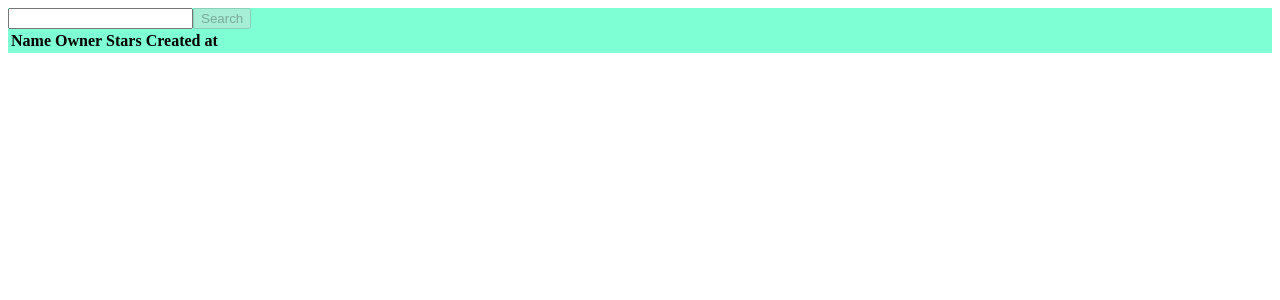
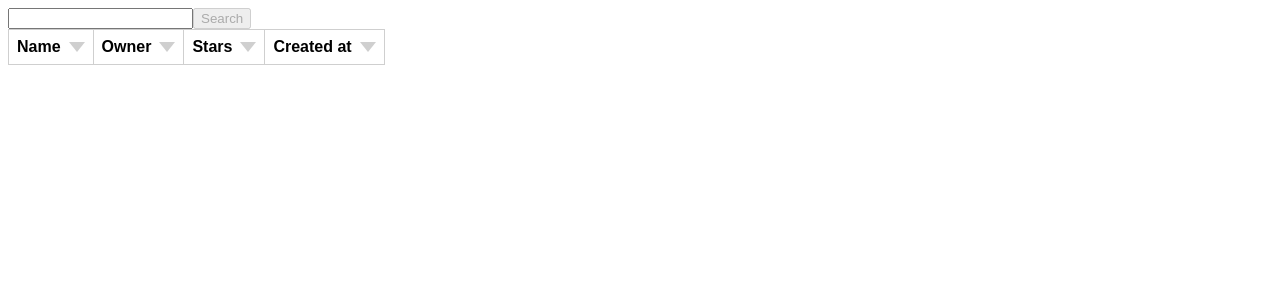
Before and after one commit to szczupag/react-coding-challenge, a React app: page / in a window 1280 px wide. Shown: the top 300 px of the page. Built offline with nearby package versions, Linux system fonts and the light colour scheme.

Commit message:
Enable column sorting. Add simple table styles.

```diff
--- a/src/App.css
+++ b/src/App.css
@@ -1,3 +1,8 @@
+body {
+  font-family: sans-serif;
+  box-sizing: border-box;
+}
+
 .wrapper {
-  background-color: aquamarine;
+
 }
--- a/src/components/LoadingSpinner/style.css
+++ b/src/components/LoadingSpinner/style.css
@@ -10,7 +10,7 @@
   animation: load7 1.8s infinite ease-in-out;
 }
 .loader {
-  color: #ffffff;
+  color: #3101f5;
   font-size: 10px;
   margin: 80px auto;
   position: relative;
--- a/src/components/SearchPanel/index.js
+++ b/src/components/SearchPanel/index.js
@@ -14,6 +14,8 @@ const SearchPanel = () => {
     buttonClickHandler,
   } = useRepositorySearch();
 
+  console.log('err', errors);
+
   return (
     <div>
       <Input
@@ -24,8 +26,8 @@ const SearchPanel = () => {
       <State
         loading={loading}
         errors={errors}
+        render={() => <Table result={result} />}
       />
-      <Table result={result} />
     </div>
   )
 };
--- a/src/components/State/index.js
+++ b/src/components/State/index.js
@@ -5,10 +5,12 @@ import ErrorMessage from '../ErrorMessage';
 const State = ({
   loading,
   errors,
+  render
 }) => (
   <>
     {loading && <LoadingSpinner />}
-    {errors.length > 0 && <ErrorMessage />}
+    {errors && <ErrorMessage />}
+    {!loading && !errors && render()}
   </>
 );
 
--- a/src/components/Table/index.js
+++ b/src/components/Table/index.js
@@ -1,6 +1,7 @@
-import React, { useMemo } from 'react';
+import React, { useEffect, useState } from 'react';
 import TableHead from '../TableHead';
-import TableRows from '../TableRows';
+import TableBody from '../TableBody';
+import s from './style.css';
 
 const reduceItems = (items) => {
   return items.map(item => ({
@@ -21,12 +22,44 @@ const columns = [
 const Table = ({
   result,
 }) => {
-  const data = useMemo(() => reduceItems(result), [result]);
+  const [data, setData] = useState([]);
+  const [sortColumn, setSortColumn] = useState();
+  const [sortDescending, setSortDescending] = useState(true);
+
+  useEffect(() => {
+    const reducedItems = reduceItems(result);
+    setData(reducedItems);
+  }, [result]);
+
+  useEffect(() => {
+    if (sortColumn) {
+      const sortedData = [...data].sort((a, b) => {
+        const result = (a[sortColumn] < b[sortColumn]) ? -1 : (a[sortColumn] > b[sortColumn]) ? 1 : 0;
+        if (sortDescending) return result * -1;
+        return result;
+      });
+      setData(sortedData);
+    }
+  }, [sortColumn, sortDescending]);
+
+  const onSortChangeHandler = (column) => {
+    if (sortColumn === column) {
+      setSortDescending(!sortDescending);
+    } else {
+      setSortColumn(column);
+      setSortDescending(true);
+    }
+  };
 
   return (
-    <table>
-      <TableHead columns={columns} />
-      <TableRows
+    <table className={s.table}>
+      <TableHead
+        columns={columns}
+        onClick={onSortChangeHandler}
+        sortColumn={sortColumn}
+        sortOrder={sortDescending ? 'sortDesc' : 'sortAsc'}
+      />
+      <TableBody
         columnsNames={columns.map(el => el.name)}
         data={data}
       />
--- /dev/null
+++ b/src/components/Table/style.css
@@ -0,0 +1,4 @@
+.table {
+  border: 1px solid black;
+  border-collapse: collapse;
+}
--- /dev/null
+++ b/src/components/TableBody/index.js
@@ -0,0 +1,19 @@
+import React from 'react';
+import s from './style.css';
+
+const TableBody = ({
+  columnsNames,
+  data,
+}) => (
+    <tbody className={s.tableBody}>
+      {data.map((row, index) => (
+        <tr key={index}>
+          {columnsNames.map(columnName => (
+            <td key={columnName}>{row[columnName]}</td>
+          ))}
+        </tr>
+      ))}
+    </tbody>
+  );
+
+export default TableBody;
--- /dev/null
+++ b/src/components/TableBody/style.css
@@ -0,0 +1,12 @@
+.tableBody {
+  td {
+    padding: 8px;
+    border: 1px solid #cfcfcf;
+  }
+  td:nth-of-type(3) {
+    text-align: right;
+  }
+  td:nth-of-type(4) {
+    text-align: center;
+  }
+}
--- a/src/components/TableHead/index.js
+++ b/src/components/TableHead/index.js
@@ -1,13 +1,27 @@
 import React from 'react';
+import s from './style.css';
 
 const TableHead = ({
-  columns
+  columns,
+  onClick,
+  sortColumn,
+  sortOrder,
 }) => (
-    <thead>
+    <thead className={s.tableHead}>
       <tr>
-        {columns.map(({ name, label }) => (
-          <th key={name}>{label}</th>
-        ))}
+        {columns.map(({ name, label }) => {
+          const columnClass = sortColumn === name ? sortOrder : '';
+          return (
+            <th
+              key={name}
+              onClick={() => onClick(name)}
+              className={s[columnClass]}
+            >
+              {label}
+              <div className={s.sortIcon}></div>
+            </th>
+          )
+        })}
       </tr>
     </thead>
   );
--- /dev/null
+++ b/src/components/TableHead/style.css
@@ -0,0 +1,29 @@
+.tableHead {
+  th {
+    padding: 8px;
+    border: 1px solid #cfcfcf;
+  }
+}
+
+.sortIcon {
+  display: inline-block;
+  margin-left: 8px;
+  width: 0;
+  height: 0;
+  border-left: 8px solid transparent;
+  border-right: 8px solid transparent;
+  border-top: 10px solid #cfcfcf;
+}
+
+.sortDesc {
+  .sortIcon {
+    border-top: 10px solid #3101f5;
+  }
+}
+
+.sortAsc {
+  .sortIcon {
+    border-top: 10px solid #3101f5;
+    transform: rotate(180deg);
+  }
+}
--- a/src/components/TableRows/index.js
+++ /dev/null
@@ -1,18 +0,0 @@
-import React from 'react';
-
-const TableRows = ({
-  columnsNames,
-  data,
-}) => (
-    <tbody>
-      {data.map(row => (
-        <tr>
-          {columnsNames.map(columnName => (
-            <td>{row[columnName]}</td>
-          ))}
-        </tr>
-      ))}
-    </tbody>
-  );
-
-export default TableRows;
--- a/src/hooks/useRepositorySearch.js
+++ b/src/hooks/useRepositorySearch.js
@@ -24,9 +24,12 @@ const requestQuery = async (items, q, page) => {
     },
   });
   const data = await response.json();
-  if (data.errors) {
-    throw(data.errors);
+
+  if (!response.ok) {
+    console.log(response.ok)
+    throw(data.errors || data);
   }
+
 
   items.push(...data.items);
 
@@ -43,7 +46,7 @@ const useRepositorySearch = () => {
   const [value, setValue] = useState('');
   const [loading, setLoading] = useState(false);
   const [result, setResult] = useState([]);
-  const [errors, setErrors] = useState([]);
+  const [errors, setErrors] = useState(false);
 
   const inputChangeHandler = (event) => {
     event.persist();
@@ -55,9 +58,13 @@ const useRepositorySearch = () => {
     if (value !== pervValue) {
       setLoading(true);
       setResult([]);
+      setErrors(false);
       requestQuery([], value, 1)
         .then(setResult)
-        .catch(setErrors)
+        .catch((err) => {
+          console.log('err', err)
+          setErrors(true)
+        })
         .then(() => {
           setLoading(false);
           setPrevValue(value);
```
